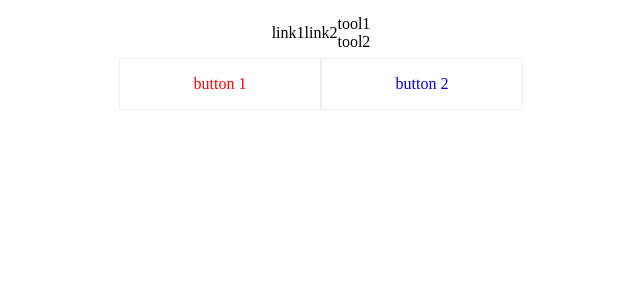
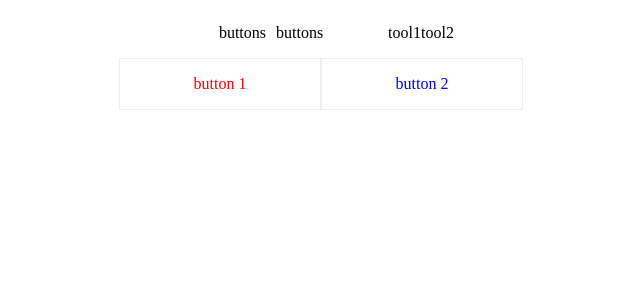
Before and after one commit to ghtea/style-s, a React (Create React App) app: page /units/buttons in a window 1280 px wide. Shown: the top 300 px of the page, without its empty margins (319-959 px from the left). Built offline with nearby package versions, Linux system fonts and the light colour scheme.

Commit message:
nav started to work with typescript

```diff
--- a/src/bu/bu-App.tsx
+++ b/src/bu/bu-App.tsx
@@ -20,11 +20,11 @@ const App = ({ message }: PropsApp) => {
   // together, TypeScript knows, "Ah, user can be User or null".
   const [user, setUser] = React.useState<User | null>(null);
 
-  const onChange = (e: React.ChangeEvent<HTMLInputElement>) => {
-    setValue(e.target.value);
+  const onChange = (event: React.ChangeEvent<HTMLInputElement | HTMLDivElement >) => {
+    setValue(event.target.value);
   };
 
-  const onClick = (name: string) => {
+  const onClick = (event: , name: string) => {
     console.log(`${name} says hello`);
   };
 
--- a/src/routes/Nav.module.scss
+++ b/src/routes/Nav.module.scss
@@ -11,7 +11,7 @@
 }
 
 .collection_links {
-  width: auto;
+  width: 200px;
   height: 50px;
 
   display: flex;
@@ -21,5 +21,20 @@
 }
 
 .collection_tools {
+  width: 100px;
+  height: 50px;
 
+  display: flex;
+  flex-direction: row;
+  justify-content: center;
+  align-items: center;
 }
+
+
+.link {
+  width: auto;
+  padding-left: 5px;
+  padding-right: 5px;
+
+  cursor: pointer;
+}
--- a/src/routes/Nav.tsx
+++ b/src/routes/Nav.tsx
@@ -1,31 +1,57 @@
-import React from "react";
+import React, { useState, useEffect, useCallback } from "react";
+import { useHistory } from "react-router-dom";
+
 import classNames from "classnames/bind"; // easy to forget bind!
 import styles_Nav from "./Nav.module.scss";
 
 const cn_Nav = classNames.bind(styles_Nav);
 
-type PropsNav = {
+type PropsNav = {};
 
-};
+function Nav({}: PropsNav) {
 
-function Nav({ }: PropsNav) {
+  const history = useHistory();
+
+  const onClick_Link = useCallback(
+    (
+      event: React.ChangeEvent<HTMLDivElement | HTMLButtonElement | HTMLAnchorElement>,
+      destination: string
+    ) => {
+      console.log(`${name} says hello`);
+      history.push(destination)
+    },
+    []
+  );
 
   return (
-    <nav className={cn_Nav('root')}>
-      <div className={cn_Nav('collection_links')}>
-         <div>link1</div>
-         <div>link2</div>
+    <nav className={cn_Nav("root")}>
+
+      <div className={cn_Nav("collection_links")}>
+
+        <div
+          className={cn_Nav("link")}
+          onClick={(event)=>onClick_Link(event, '/units/buttons')}
+        >buttons
+        </div>
+
+        <div
+          className={cn_Nav("link")}
+          onClick={(event)=>onClick_Link(event, '/units/buttons')}
+        >buttons
+        </div>
+
       </div>
-      <div className={cn_Nav('collection_tools')}>
-         <div>tool1</div>
-         <div>tool2</div>
+
+
+      <div className={cn_Nav("collection_tools")}>
+        <div>tool1</div>
+        <div>tool2</div>
       </div>
+
     </nav>
   );
 }
 
-Nav.defaultProps = {
-
-};
+Nav.defaultProps = {};
 
 export default Nav;
```
